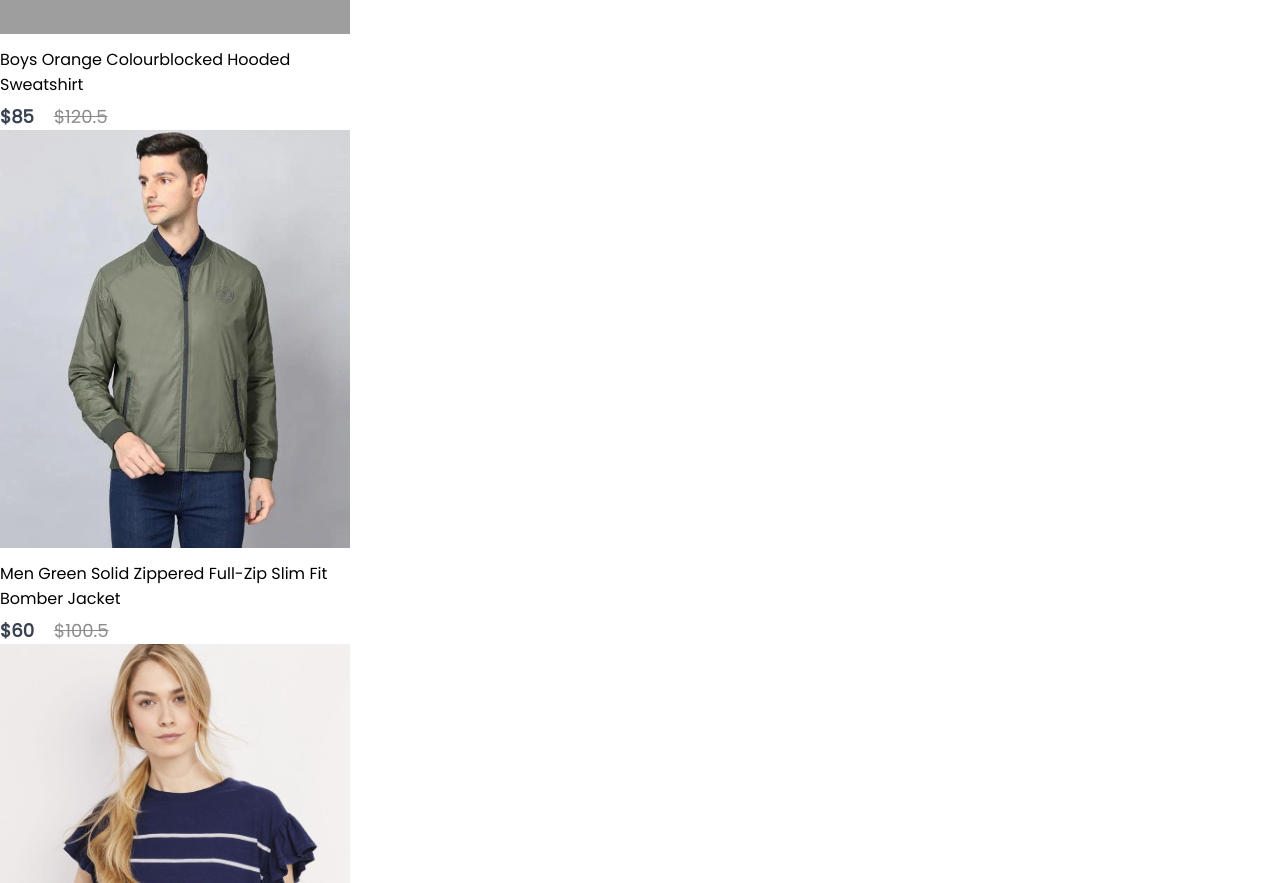
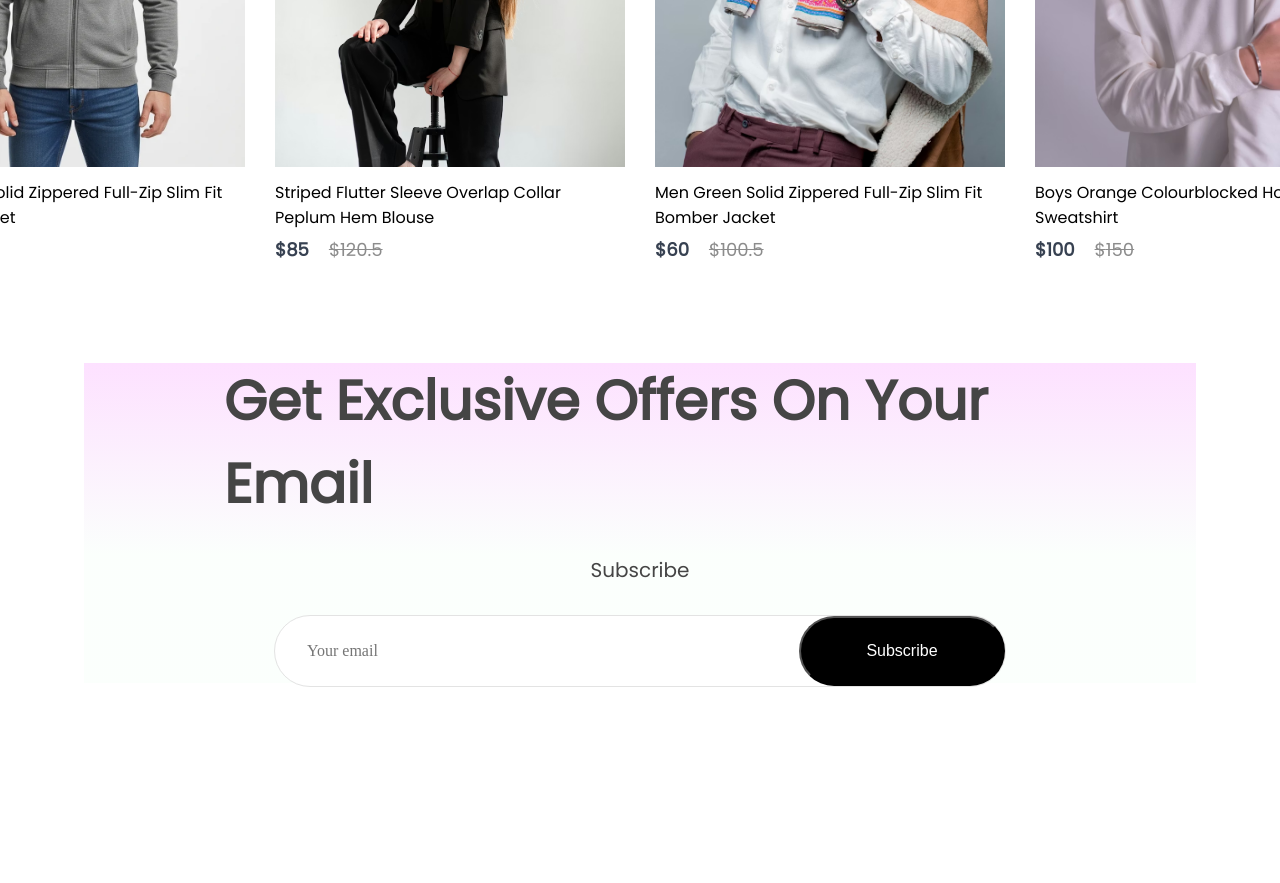
Before and after one commit to Azizjon-Atamuradov/Shop, a React (Vite) app: page / in a window 1280 px wide. Shown: the part 3200-4083 px from the top of the page. After the commit the page ends 4033 px from the top, so only its background shows below. Built offline with nearby package versions, Linux system fonts and the light colour scheme; grey boxes are pictures that could not be loaded.

Commit message:
News letter component created

```diff
--- a/src/Components/NewCollections/NewCollections.css
+++ b/src/Components/NewCollections/NewCollections.css
@@ -0,0 +1,33 @@
+/* .product-image{
+  width: 350px;
+  height: 418px;
+  object-fit: cover;
+} */
+
+.new-collections{
+  display: flex;
+  flex-direction: column;
+  align-items: center;
+  gap: 10px;
+  margin-bottom: 100px;
+}
+
+.new-collections h1{
+  color: #171717;
+  font-size: 50px;
+  font-weight: 600;
+}
+
+.new-collections hr{
+  width: 200px;
+  height: 6px;
+  border-radius: 10px;
+  background: #252525;
+}
+
+.collections{
+    display: grid;
+    grid-template-columns: 1fr 1fr 1fr 1fr;
+    margin-top: 50px;
+    gap: 30px;
+}
--- /dev/null
+++ b/src/Components/NewsLetter/NewsLetter.css
@@ -0,0 +1,55 @@
+.newsletter {
+  width: 65%;
+  height: 40vh;
+  display: flex;
+  flex-direction: column;
+  align-items: center;
+  justify-content: center;
+  margin: auto;
+  padding: 0px 140px;
+  margin-bottom: 150px;
+  background: linear-gradient(180deg, #fde1ff 0%, #e1ffea22 60%);
+  gap: 30px;
+}
+
+.newsletter h1 {
+  color: #454545;
+  font-size: 55px;
+  font-weight: 600;
+}
+
+.newsletter p {
+  color: #454545;
+  font-size: 20px;
+}
+
+.newsletter div {
+  display: flex;
+  align-items: center;
+  justify-content: space-between;
+  background: white;
+  width: 730px;
+  height: 70px;
+  border-radius: 80px;
+  border: 1px solid #e3e3e3;
+}
+
+.newsletter input {
+  width: 500px;
+  margin-left: 30px;
+  border: none;
+  outline: none;
+  color: #616161;
+  font-family: Popins;
+  font-size: 16px;
+}
+
+.newsletter div button {
+    width: 210px;
+    height: 70px;
+    border-radius: 80px;
+    background: black;
+    color: white;
+    font-size: 16px;
+    cursor: pointer;
+}
--- /dev/null
+++ b/src/Components/NewsLetter/NewsLetter.jsx
@@ -0,0 +1,17 @@
+import "./NewsLetter.css"
+
+
+const NewsLetter = () => {
+  return (
+      <div className='newsletter'>
+          <h1>Get Exclusive Offers On Your Email</h1>
+          <p>Subscribe</p>
+          <div>
+              <input type="email" placeholder="Your email" />
+              <button>Subscribe</button>
+          </div>
+    </div>
+  )
+}
+
+export default NewsLetter
--- a/src/Pages/Shop.jsx
+++ b/src/Pages/Shop.jsx
@@ -3,6 +3,7 @@ import Hero from "../Components/Hero/Hero";
 import Popular from "../Components/Popular/Popular";
 import Offers from "../Components/Offers/Offers";
 import NewCollections from "../Components/NewCollections/NewCollections";
+import NewsLetter from "../Components/NewsLetter/NewsLetter";
 
 const Shop = () => {
   return (
@@ -10,7 +11,8 @@ const Shop = () => {
       <Hero />
       <Popular />
       <Offers />
-      <NewCollections/>
+      <NewCollections />
+      <NewsLetter/>
     </div>
   );
 };
```
